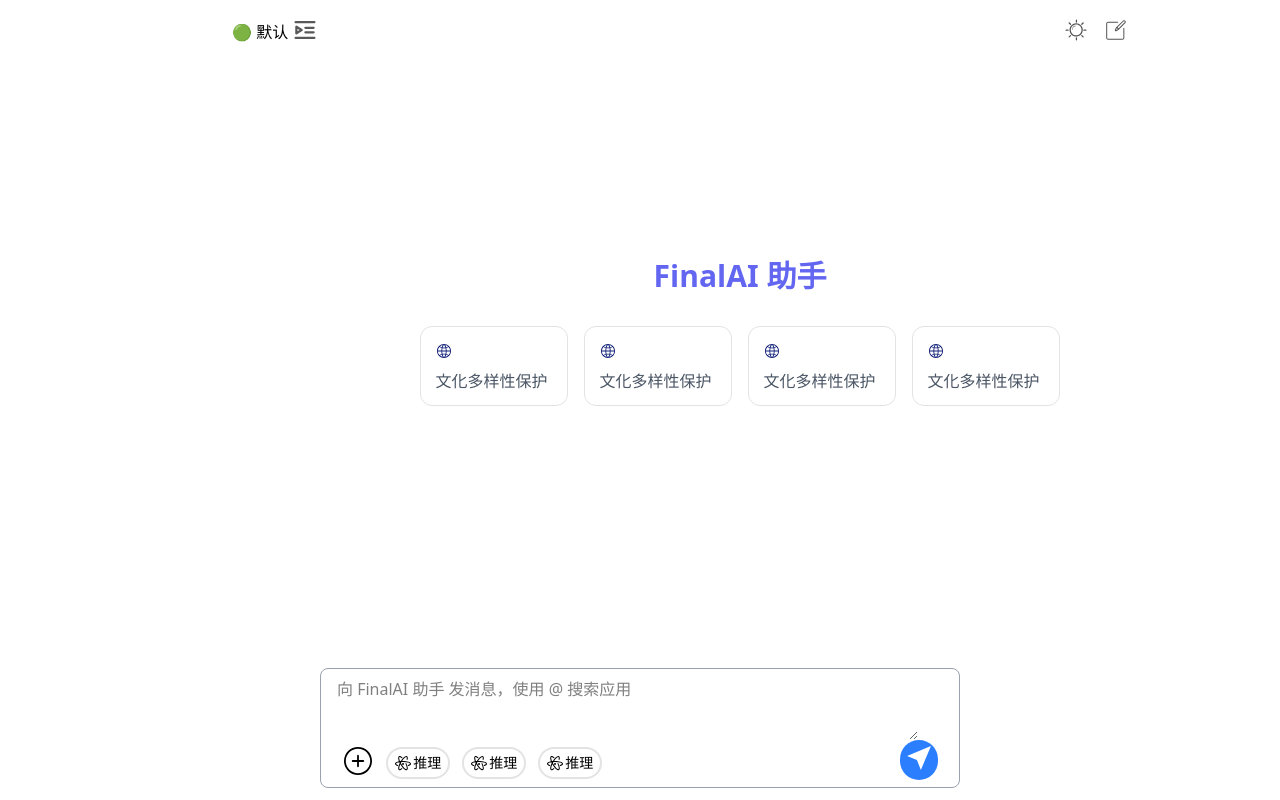
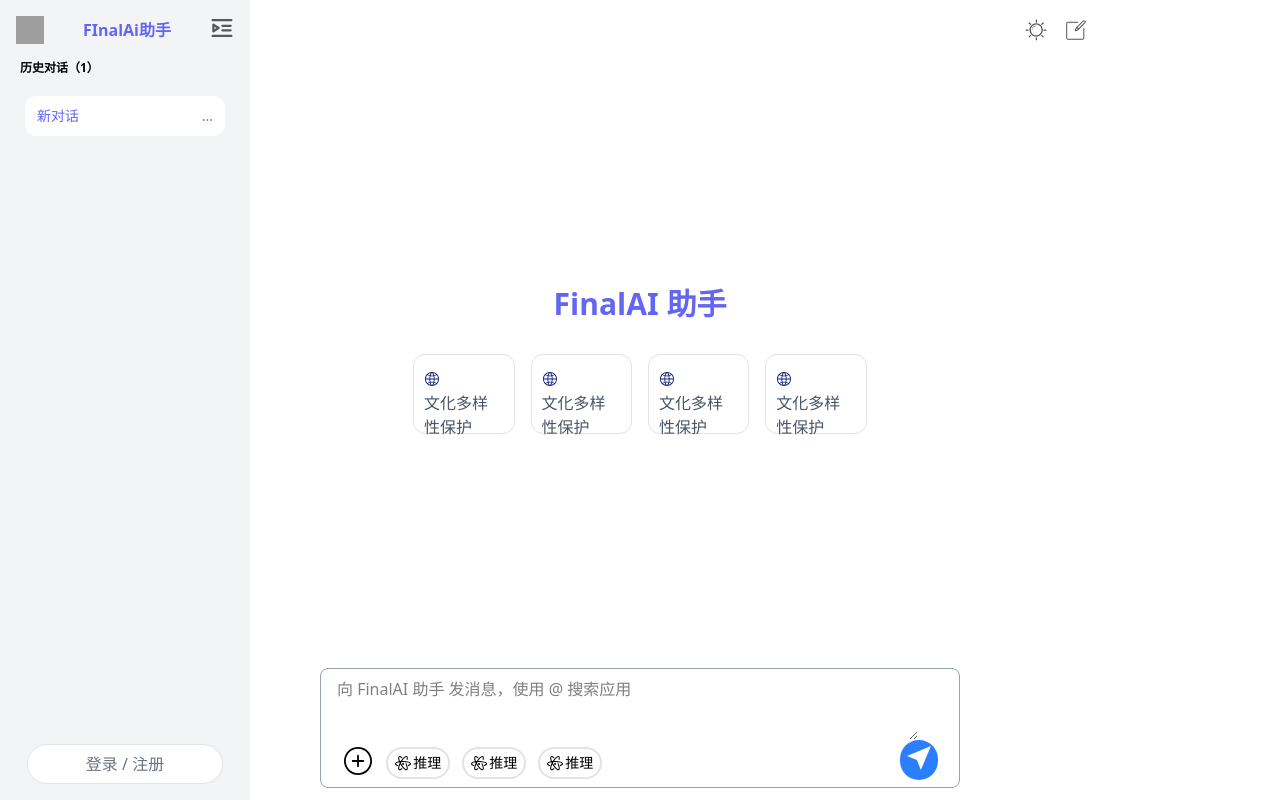
Before and after one commit to xhn000406/finalAI, a React app: page / in a window 1280 px wide. Built offline with nearby package versions, Linux system fonts and the light colour scheme; grey boxes are pictures that could not be loaded; the HTML template or start-up script is replaced by a standard one.

Commit message:
fix:修改pc侧边栏默认打开及输出内容滚动跟随底部

```diff
--- a/src/layouts/index.tsx
+++ b/src/layouts/index.tsx
@@ -9,12 +9,30 @@
 import ChatMessage from '@/views/ChatMessage';
 import SliderBar from '@/views/SliderBar';
 import classnames from 'classnames';
-import { useState } from 'react';
+import { useState,useEffect  } from 'react';
 
 import { useSpring, animated } from 'react-spring';
 
 export default function Layouts() {
   const [isShowSliderValue, setIsShowSliderValue] = useState(false);
+  // 添加响应式逻辑：PC端默认打开侧边栏
+  useEffect(()=>{
+    // 检测屏幕宽度，PC端（宽度≥768px）默认打开侧边栏
+    const handleResize = () => {
+      if(window.innerWidth >= 768) {
+        setIsShowSliderValue(true)
+      }else{
+        setIsShowSliderValue(false)
+      }
+    }
+    // 初始化执行一次
+    handleResize();
+    // 添加窗口大小变化监听
+    window.addEventListener('resize',handleResize);
+
+    return () => window.removeEventListener('resize',handleResize);
+  },[])
+
 
   const props = useSpring({
     width: isShowSliderValue ? 250 : 0,
@@ -30,11 +48,20 @@
   const handleCloseSlider = () => {
     console.log('关闭折叠');
     setIsShowSliderValue(false);
+    // 在移动端关闭侧边栏，PC端保持打开
+    // if(window.innerWidth < 768) {
+    //   setIsShowSliderValue(false)
+    // }
   };
+  // 判断是否是移动设备
+  const isMobile = window.innerWidth < 768;
+
+
+
   return (
     <div className="flex">
       {/* 只在展开时显示的遮罩层 */}
-      {isShowSliderValue && (
+      {isShowSliderValue && isMobile && (
         <button
           type="button"
           className="fixed inset-0 z-40 bg-gray bg-opacity-50"
@@ -44,13 +71,15 @@
 
       {/* 滑块容器 - 阻止点击事件冒泡 */}
       <div
-        className={classnames('z-50 w-0 sm:h-dvh sm:w-50', {
-          fixed: isShowSliderValue,
+        className={classnames('z-50 w-0 h-dvh', {
+          'fixed': isMobile && isShowSliderValue,
+          'sticky top-0': !isMobile,
         })}
       >
         <animated.div
           style={props}
           onClick={(e) => e.stopPropagation()} // 阻止点击滑块内容时关闭
+          className="h-full"
         >
           <SliderBar onClose={handleCloseSlider} />
         </animated.div>
--- a/src/views/ChatMessage/index.tsx
+++ b/src/views/ChatMessage/index.tsx
@@ -8,7 +8,7 @@
   SliderBarIcon,
   ThemeIcon,
 } from '../../components/svg';
-import { useCallback, useEffect, useRef, useState } from 'react';
+import { useCallback, useEffect, useRef, useState,useLayoutEffect } from 'react';
 import MarkdownIt from 'markdown-it';
 import hljs from 'highlight.js'; // 导入highlight.js核心库
 import 'highlight.js/styles/github.css';
@@ -38,6 +38,30 @@
   const [currentStreamId, setCurrentStreamId] = useState(null);
 
   const eventSourceRef = useRef<EventSource | null>(null);
+
+  // 新增：用于滚动到底部的ref
+  const messagesEndRef = useRef<HTMLDivElement>(null)
+  // 滚动底部函数
+  const scrollToBottom = () => {
+   if(messagesEndRef.current) {
+    messagesEndRef.current.scrollTop = messagesEndRef.current.scrollHeight
+   }
+  }
+  // 消息更新自动滚动底部
+  useEffect(()=>{
+    scrollToBottom();
+  },[messages])// 依赖messages，每次消息更新都会触发滚动
+
+  // 锁定页面滚动
+  useLayoutEffect(()=>{
+    document.documentElement.style.overflow = 'hidden';
+    document.body.style.overflow = 'hidden';
+    return () => {
+      document.documentElement.style.overflow = '';
+      document.body.style.overflow = ''
+    }
+  },[])
+
 
   // 处理Markdown渲染的工具函数
   const renderMarkdown = (content: string) => {
@@ -197,9 +221,9 @@
   }, []);
 
   return (
-    <div className="flex h-screen flex-col">
+    <div className="flex flex-col h-screen max-h-screen overflow-hidden">
       {/* 头部 */}
-      <div className="flex h-16 justify-between">
+      <div className="flex h-16 justify-between ">
         {/* 头部左侧 */}
         <div className="flex h-full w-4/5 items-center">
           {/* 折叠icon */}
@@ -242,8 +266,9 @@
       </div>
 
       {/* main */}
+      <div className='flex-1 min-h-0 overflow-hidden'>
       {!messages.length && (
-        <div className="flex-1 overflow-auto h-[75%]">
+        <div className="flex min-h-full flex-col items-center justify-center overflow-y-auto">
           <div className="flex min-h-full flex-col items-center justify-center">
             <div className="text-[rgb(99_102_241_/_1)] text-3xl font-bold">
               FinalAI 助手
@@ -301,29 +326,30 @@
       )}
 
       {messages.length > 0 && (
-        <div className="flex-1 overflow-auto ">
+        <div ref={messagesEndRef} className="h-full overflow-y-auto pb-4 ">
           {messages.map((item: Message) => {
-           return   <div key={item.id}>
+           return   <div key={item.id} className='px-4 py-2'>
 
               {item.sender === 'ai' ? (
                   <div
                     dangerouslySetInnerHTML={renderMarkdown(item.content)}
-                    className="prose prose-sm max-w-none" // 可以使用prose类美化markdown样式
+                    className="prose prose-sm max-w-none break-words overflow-auto" // 可以使用prose类美化markdown样式
                   />
                 ) : (
-                  item.content
+                  <div className='whitespace-pre-wrap break-words'>{item.content}</div>
                 )}
              </div>
 
           })}
+          <div ref={messagesEndRef} />
         </div>
       )}
+      </div>
+      {/* 底部 */}
+      {/* <div className='h-[25%] flex items-center'> */}
 
-      {/* 底部 */}
-      <div className='h-[25%]'>
-
-        <div className="absolute right-0 bottom-3 left-0 flex items-center justify-center">
-          <div className="mx-auto h-30 w-11/12 shrink-0 rounded-lg border-1 border-gray-400 focus-within:border-[rgb(99_102_241)] sm:w-1/2">
+        <div className="flex-none py-3">
+          <div className="mx-auto h-30 w-11/12 max-w-2xl shrink-0 rounded-lg border-1 border-gray-400 focus-within:border-[rgb(99_102_241)] sm:w-1/2">
             <div className="flex h-3/5 pl-4">
               <textarea
                 placeholder="向 FinalAI 助手 发消息，使用 @ 搜索应用"
@@ -395,6 +421,6 @@
           </div>
         </div>
       </div>
-    </div>
+    // </div>
   );
 }
```
